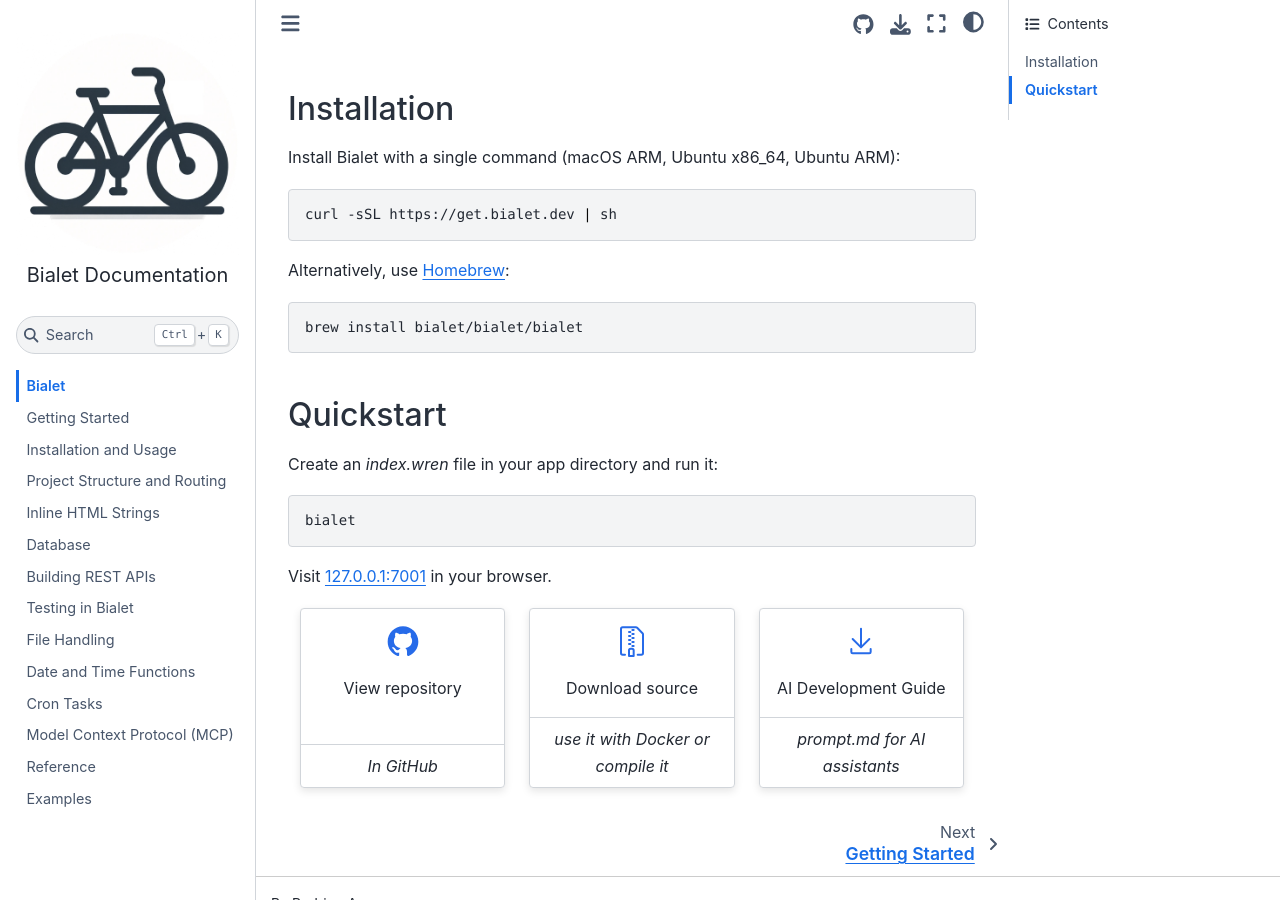
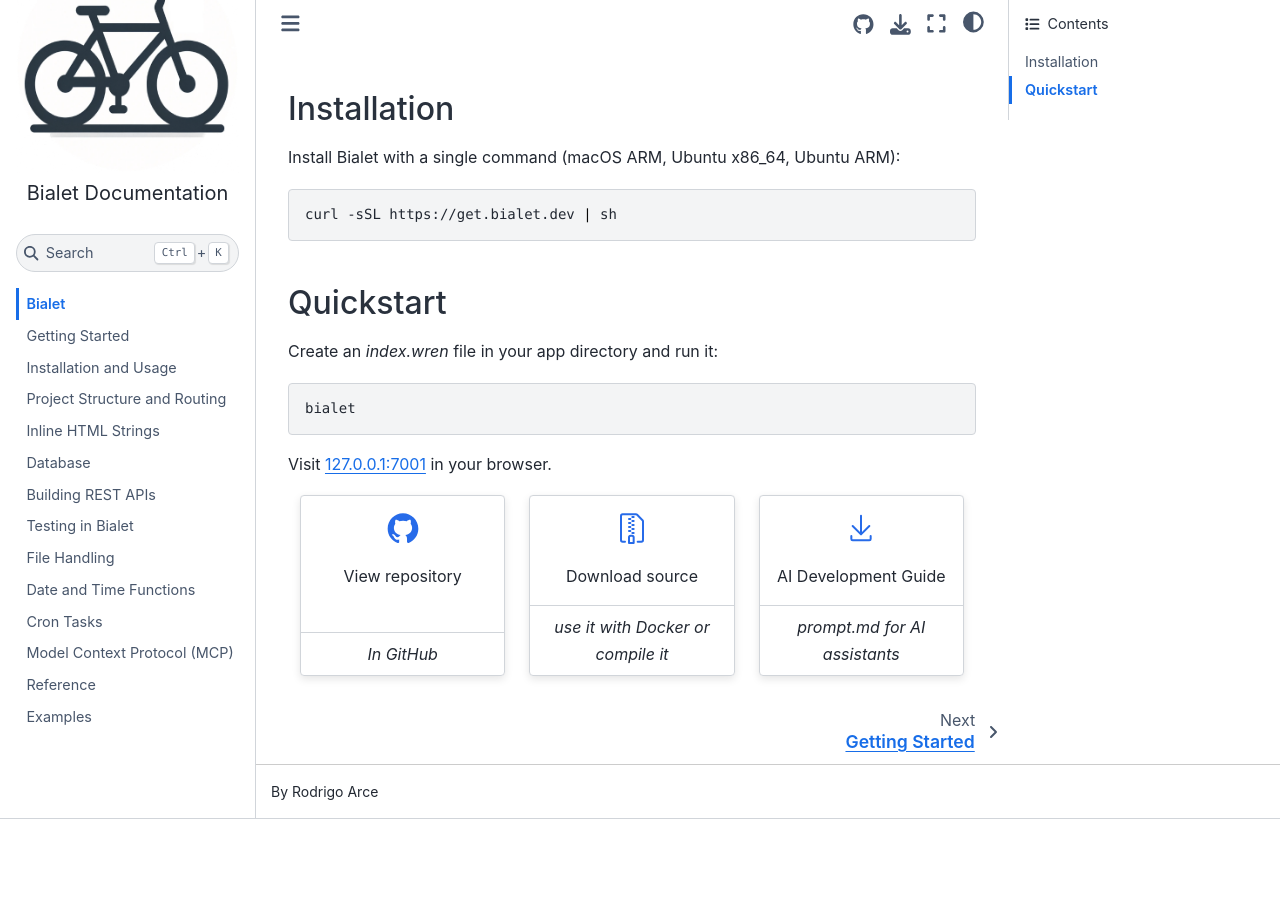
Before and after one commit to bialet/bialet, a Sphinx documentation site: the page built from docs/index.rst, in a window 1280 px wide and 900 px high, scrolled down 695 px. Built offline with Sphinx 7.4.7 and the Sphinx Book theme 1.1.4, drawn with Linux system fonts in a browser that asks for light colours; after the commit the page ends 1514 px from its top, so only the background shows below that.

Commit message:
Remove brew install from README and Docs home

```diff
--- a/docs/index.rst
+++ b/docs/index.rst
@@ -43,12 +43,6 @@
 .. code-block:: shell
 
   curl -sSL https://get.bialet.dev | sh
-
-Alternatively, use `Homebrew <https://brew.sh/>`_:
-
-.. code-block:: shell
-
-  brew install bialet/bialet/bialet
 
 ----------
 Quickstart
```
Also changed, not shown: README.md (+0 -6 lines).
